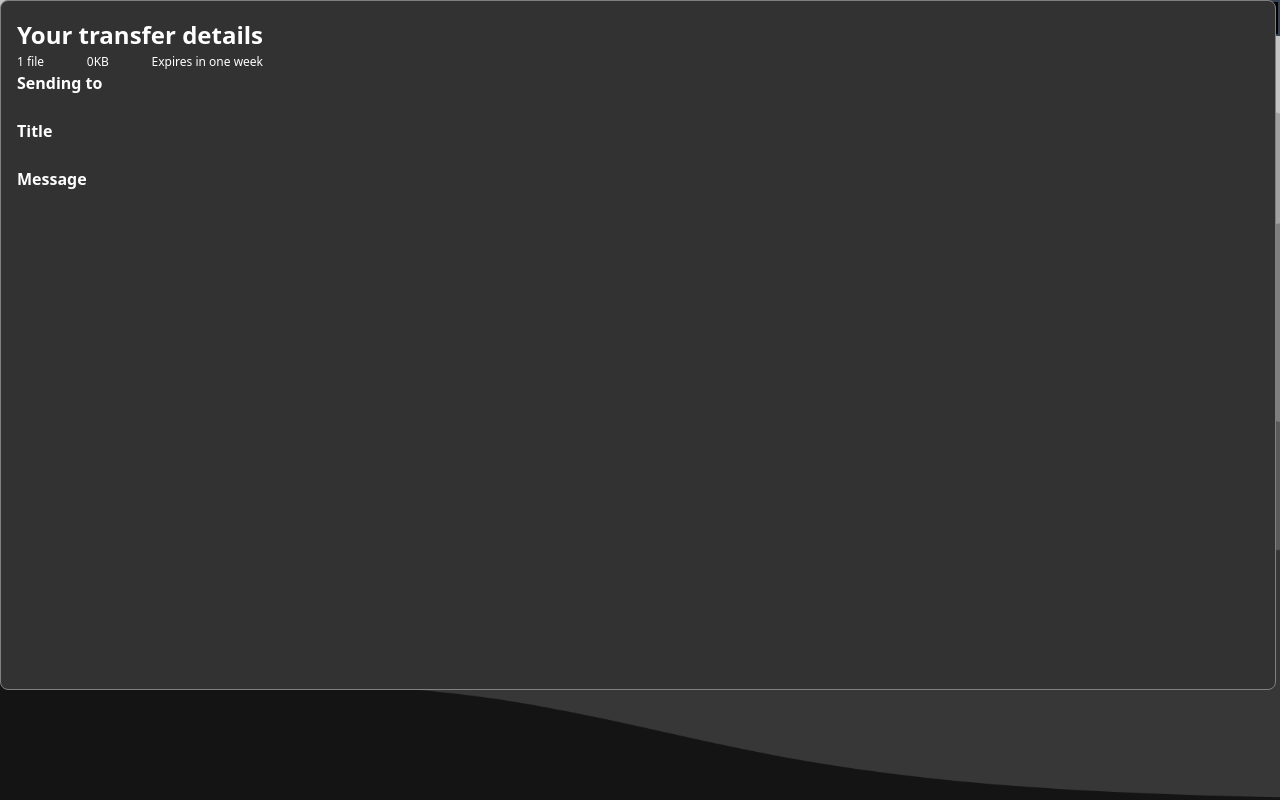
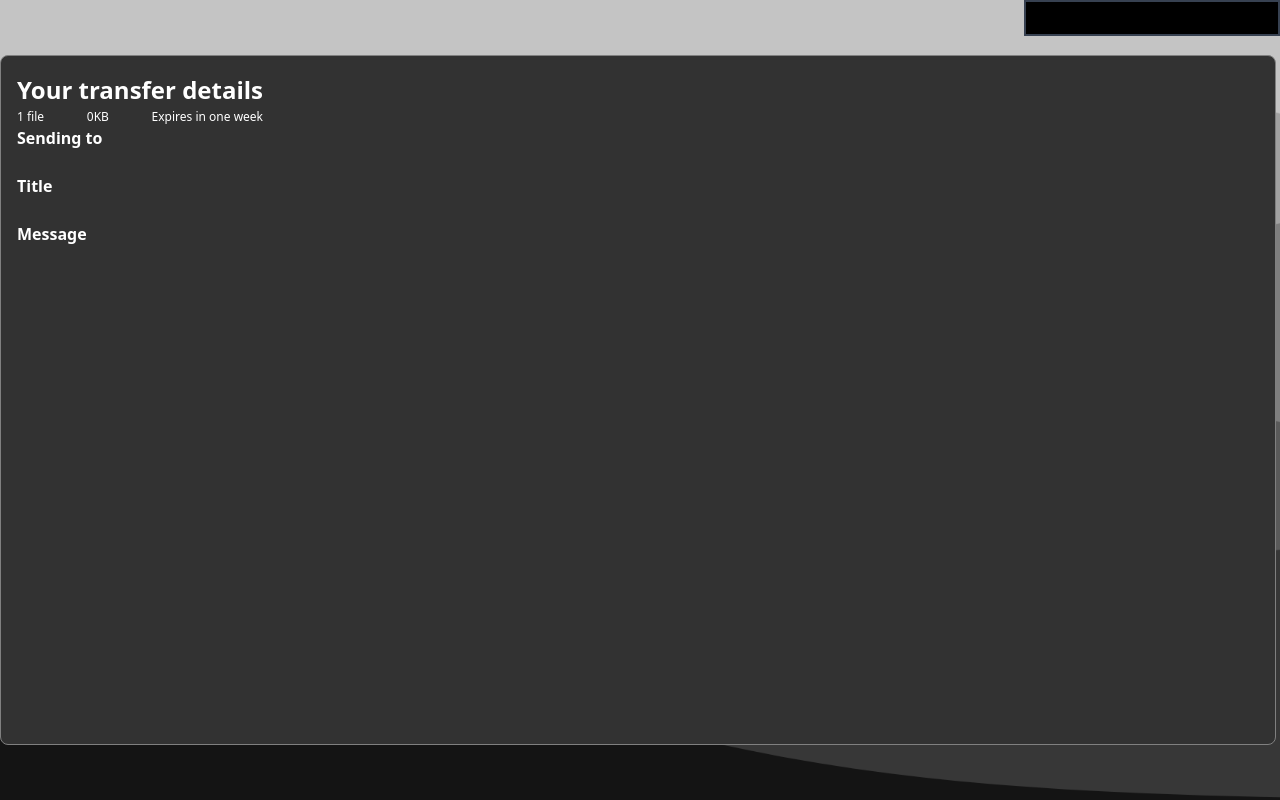
Before and after one commit to eduim/FlashFloat, a React (Vite) app in the folder apps/client/: page /confirmation in a window 1280 px wide. Built offline with nearby package versions, Linux system fonts and the light colour scheme; no server answers.

Commit message:
fact/client/reposition-horizontal-card

```diff
--- a/apps/client/src/App.tsx
+++ b/apps/client/src/App.tsx
@@ -1,4 +1,3 @@
-
 import { createBrowserRouter, RouterProvider } from "react-router-dom";
 import Layout from "./components/Layout";
 import VerticalCard from "./components/VerticalCard";
@@ -20,8 +19,13 @@ const router = createBrowserRouter([
     path: "/confirmation",
     element: (
       <Layout>
+        <HorizontalCard>
+          numberOfFiles={1}
+          fileSize="33KB" recipientEmail="john.doe@example.com"
+          fileTitle="Summer pics" senderMessage="These are the pictures I took
+          of us."
+        </HorizontalCard>
         <VerticalCard>{/* Content for confirmation page */}</VerticalCard>
-        <HorizontalCard>{/* Content for confirmation page */}</HorizontalCard>
       </Layout>
     ),
   },
--- a/apps/client/src/components/HorizontalCard.tsx
+++ b/apps/client/src/components/HorizontalCard.tsx
@@ -33,7 +33,8 @@ const HorizontalCard: React.FC<CardProps> = ({
     alignItems: "flex-start",
     justifyContent: "flex-start",
     left: x ? `${x}px` : "0",
-    top: y ? `${y}px` : "0",
+    top: "50%", // Center vertically
+    transform: "translateY(-50%)", // Adjust for card's height
     width: w ? `${w}px` : "1276px",
     height: h ? `${h}px` : "690px",
     background: "#323232",
```
